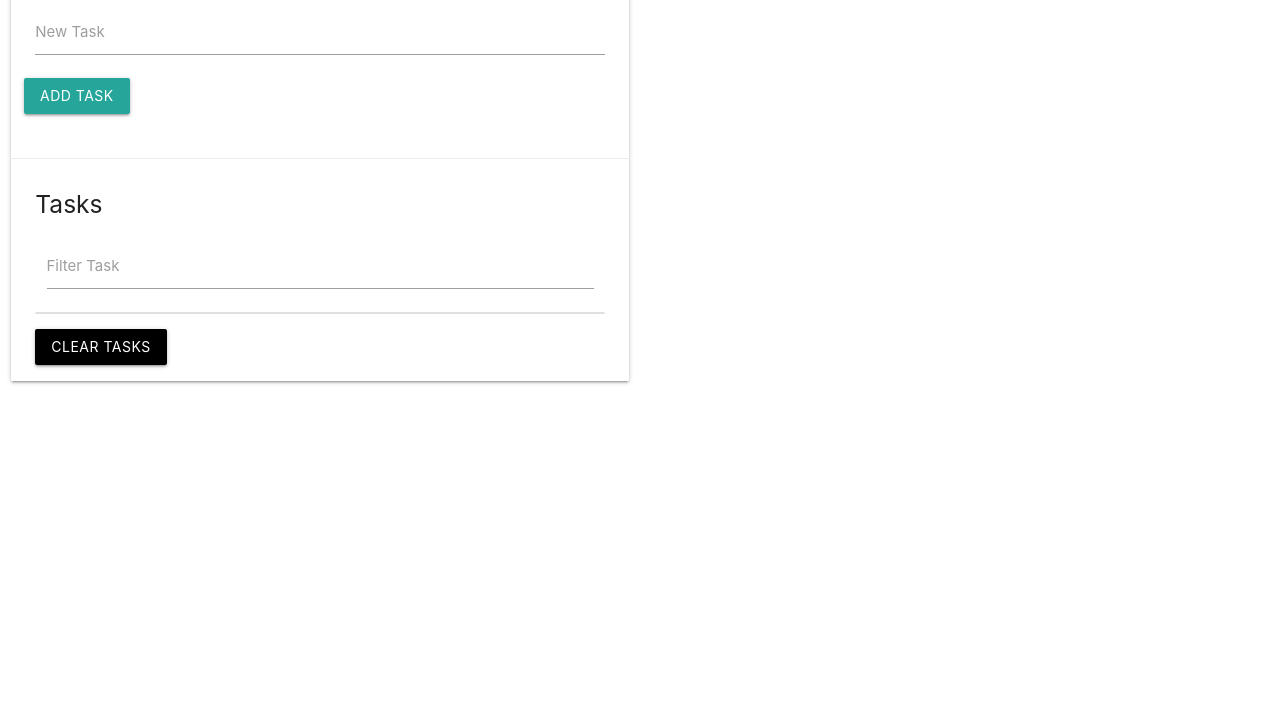
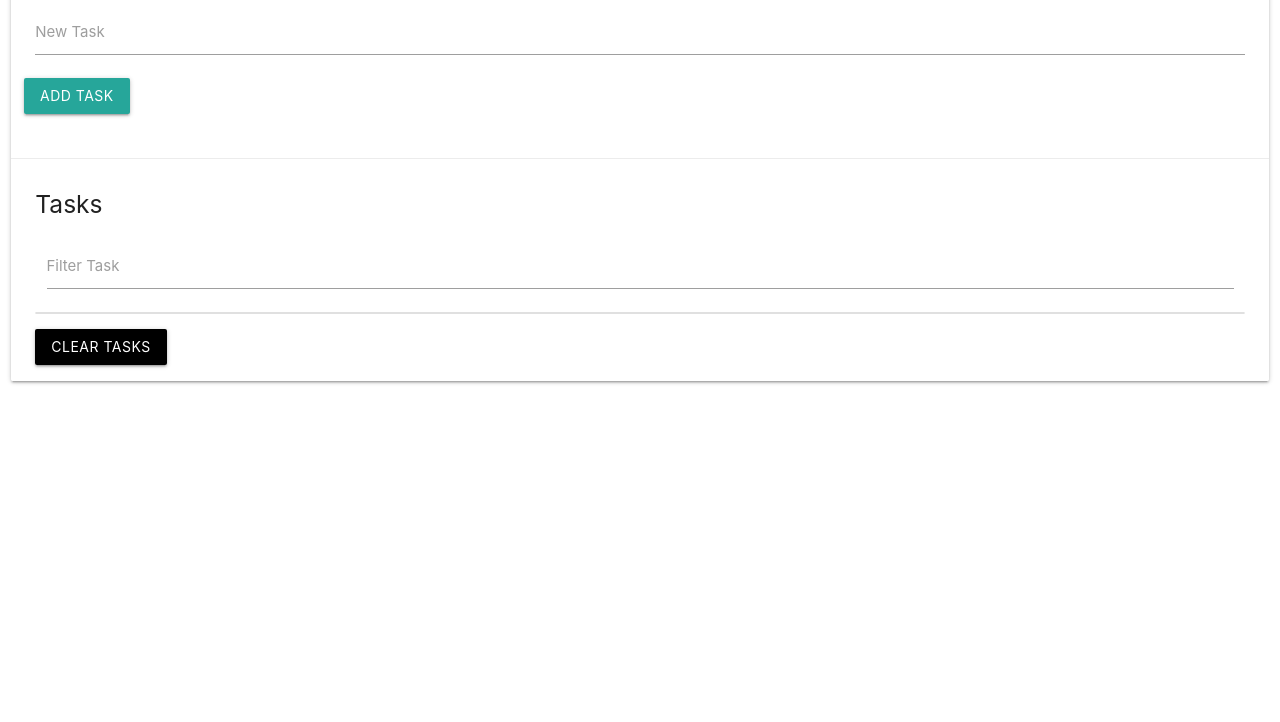
Before and after one commit to axmonsalve/axmonsalve.tasklist.github.io, a plain HTML site: page index.html in a window 1280 px wide. Shown: the part 78-800 px from the top of the page. Drawn offline with nearby package versions, Linux system fonts and the light colour scheme.

Commit message:
Change size

```diff
--- a/index.html
+++ b/index.html
@@ -18,7 +18,7 @@
   <body>
     <div class="conatiner">
       <div class="row">
-        <div class="col s6">
+        <div class="col s12">
           <div id="main" class="card">
             <div class="card-content">
               <span class="card-title">Task List</span>
```
